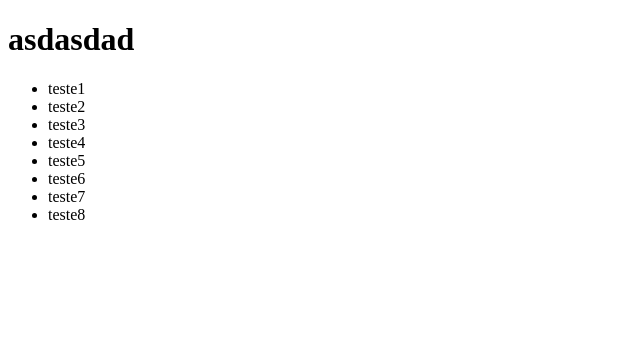
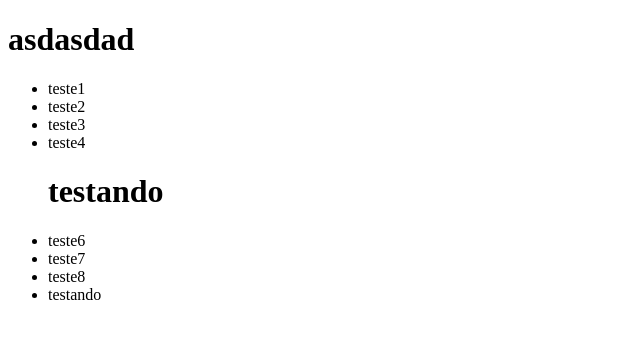
Before and after one commit to gabrielss97/teste-github, a plain HTML site: page index.html in a window 1280 px wide. Shown: the whole page, without its empty margins (0-640 px from the left). Drawn offline with Linux system fonts and the light colour scheme.

Commit message:
testando

```diff
--- a/index.html
+++ b/index.html
@@ -15,10 +15,11 @@
       <li class="teste">teste2</li>
       <li class="teste">teste3</li>
       <li class="teste">teste4</li>
-      <li class="teste">teste5</li>
+      <h1>testando</h1>
       <li class="teste">teste6</li>
       <li class="teste">teste7</li>
       <li class="teste">teste8</li>
+      <li>testando</li>
     </ul>
   </body>
 </html>
```
